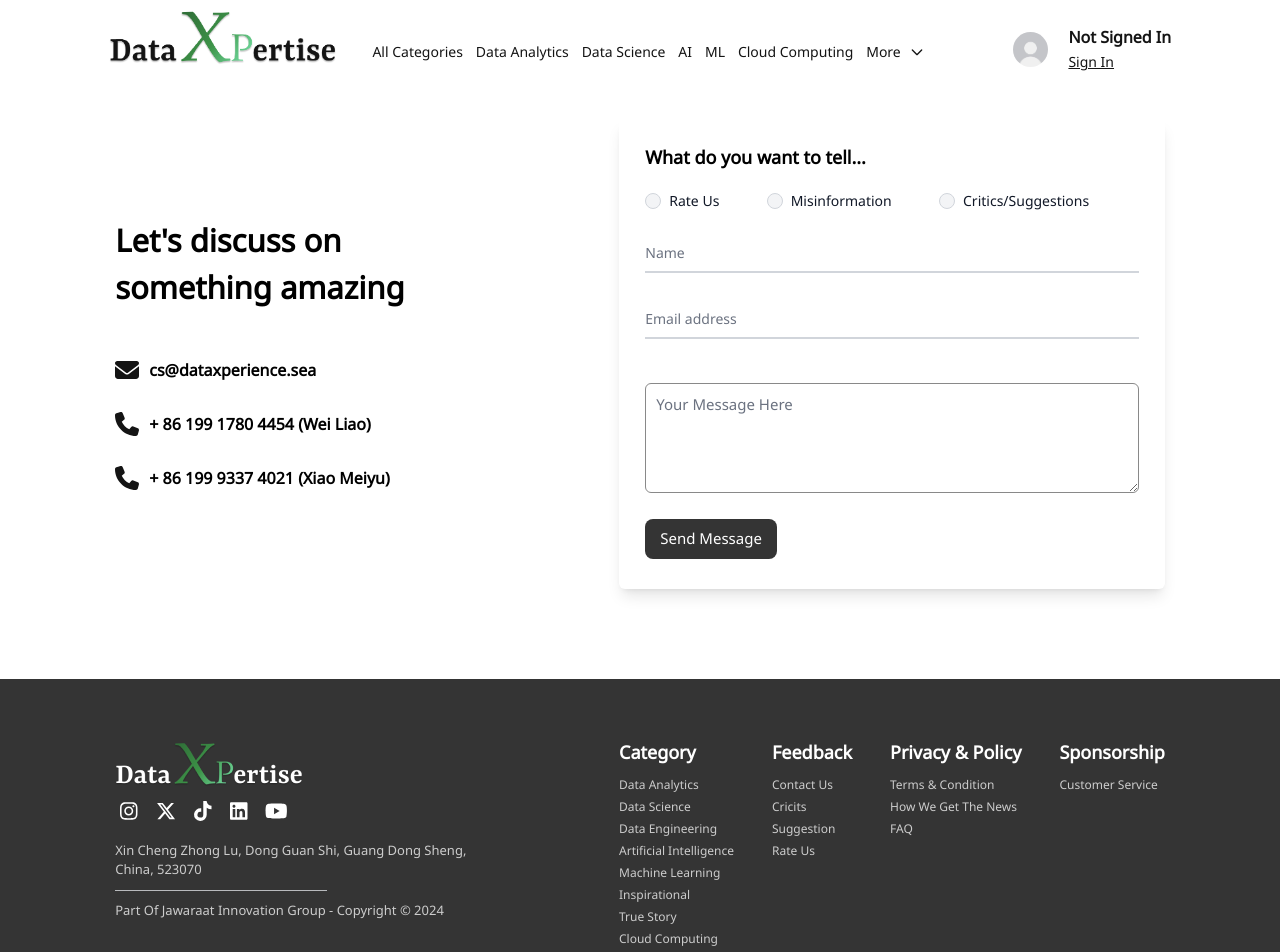
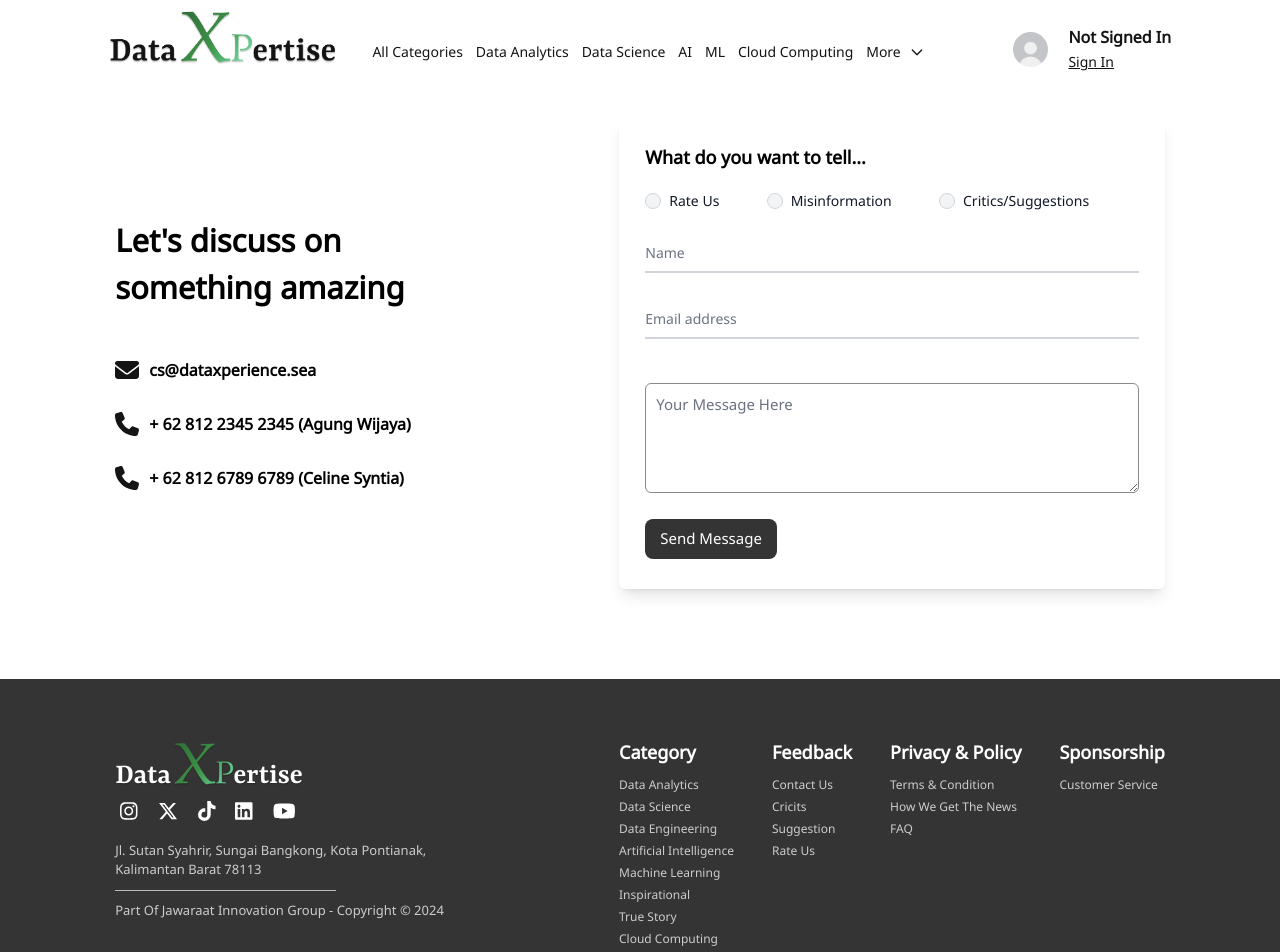
Before and after one commit to tsaqifmaulana444/Dataxperience-Client-Side, a Next.js app: page /contact-us in a window 1280 px wide. Shown: the top 952 px of the page. Built offline with nearby package versions, Linux system fonts and the light colour scheme.

Commit message:
fix: footer navbar content

```diff
--- a/src/app/components/frontend/Footer.tsx
+++ b/src/app/components/frontend/Footer.tsx
@@ -29,7 +29,7 @@ export default function Footer() {
               </div>
             </div>
             <div className="sm:w-[80%] w-[100%]">
-              <p className="w-fit opacity-75 text-[13px] text-center sm:text-left">Xin Cheng Zhong Lu, Dong Guan Shi, Guang Dong Sheng, China, 523070</p>
+              <p className="w-fit opacity-75 text-[13px] text-center sm:text-left">Jl. Sutan Syahrir, Sungai Bangkong, Kota Pontianak, Kalimantan Barat 78113</p>
               <div className="sm:w-[60%] w-[100%] my-[10px]">
                 <hr className="opacity-75" />
               </div>
--- a/src/app/components/frontend/Navbar.tsx
+++ b/src/app/components/frontend/Navbar.tsx
@@ -45,7 +45,7 @@ export default function Navbar() {
                 <div className="flex flex-col justify-center items-center">
                     <Dropdown label="More" inline>
                         <Dropdown.Item>
-                            <Link href="/contact-7us">Contact Us</Link>
+                            <Link href="/contact-us">Contact Us</Link>
                         </Dropdown.Item>
                         <Dropdown.Item>
                             <Link href="/#">Privacy Policy</Link>
--- a/src/app/contact-us/page.tsx
+++ b/src/app/contact-us/page.tsx
@@ -27,11 +27,11 @@ export default function page() {
               </div>
               <div className="flex mt-[30px]">
                 <FontAwesomeIcon icon={faPhone} style={{ color: "#141414" }} size="xl" />
-                <p className="font-semibold sm:text-[16px] text-[13px] ml-[10px]">+ 86 199 1780 4454 (Wei Liao)</p>
+                <p className="font-semibold sm:text-[16px] text-[13px] ml-[10px]">+ 62 812 2345 2345 (Agung Wijaya)</p>
               </div>
               <div className="flex mt-[30px]">
                 <FontAwesomeIcon icon={faPhone} style={{ color: "#141414" }} size="xl" />
-                <p className="font-semibold sm:text-[16px] text-[13px] ml-[10px]">+ 86 199 9337 4021 (Xiao Meiyu)</p>
+                <p className="font-semibold sm:text-[16px] text-[13px] ml-[10px]">+ 62 812 6789 6789 (Celine Syntia)</p>
               </div>
             </div>
           </div>
@@ -41,19 +41,18 @@ export default function page() {
           <form action="" className="mt-0">
             <div className="flex sm:flex-row flex-col sm:mt-[20px] mt-[15px] justify-between w-[90%]">
               <div className="flex items-center sm:mt-0 mt-3">
-                <input id="default-radio-1" type="radio" value="" name="default-radio" className="w-4 h-4 text-blue-600 bg-gray-100 border-gray-300 focus:ring-blue-500" />
+                <input id="default-radio-1" type="radio" value="Rate Us" name="type" className="w-4 h-4 text-blue-600 bg-gray-100 border-gray-300 focus:ring-blue-500" required />
                 <label htmlFor="default-radio-1" className="ms-2 text-sm font-medium text-gray-900">Rate Us</label>
               </div>
               <div className="flex items-center sm:mt-0 mt-3">
-                <input id="default-radio-1" type="radio" value="" name="default-radio" className="w-4 h-4 text-blue-600 bg-gray-100 border-gray-300 focus:ring-blue-500" />
+                <input id="default-radio-1" type="radio" value="Misinformation" name="type" className="w-4 h-4 text-blue-600 bg-gray-100 border-gray-300 focus:ring-blue-500" required />
                 <label htmlFor="default-radio-1" className="ms-2 text-sm font-medium text-gray-900">Misinformation</label>
               </div>
               <div className="flex items-center sm:mt-0 mt-3">
-                <input id="default-radio-1" type="radio" value="" name="default-radio" className="w-4 h-4 text-blue-600 bg-gray-100 border-gray-300 focus:ring-blue-500" />
+                <input id="default-radio-1" type="radio" value="Critics/Suggestions" name="type" className="w-4 h-4 text-blue-600 bg-gray-100 border-gray-300 focus:ring-blue-500" required />
                 <label htmlFor="default-radio-1" className="ms-2 text-sm font-medium text-gray-900">Critics/Suggestions</label>
               </div>
             </div>
-
             <div className="relative z-0 w-full mb-6 group mt-[20px]">
               <input autoComplete="off" type="name" name="floating_email" id="floating_email" className="block py-2.5 px-0 w-full text-sm text-gray-900 bg-transparent border-0 border-b-2 border-gray-300 appearance-none focus:outline-none focus:ring-0 focus:border-[#141414] peer" placeholder=" " required />
               <label className="peer-focus:font-medium absolute text-sm text-gray-500  duration-300 transform -translate-y-6 scale-75 top-3 -z-10 origin-[0] peer-focus:left-0 peer-focus:text-[#141414]  peer-placeholder-shown:scale-100 peer-placeholder-shown:translate-y-0 peer-focus:scale-75 peer-focus:-translate-y-6">Name</label>
```
Also changed, not shown: 2 other files (tests, documents, lock files or other folders).
